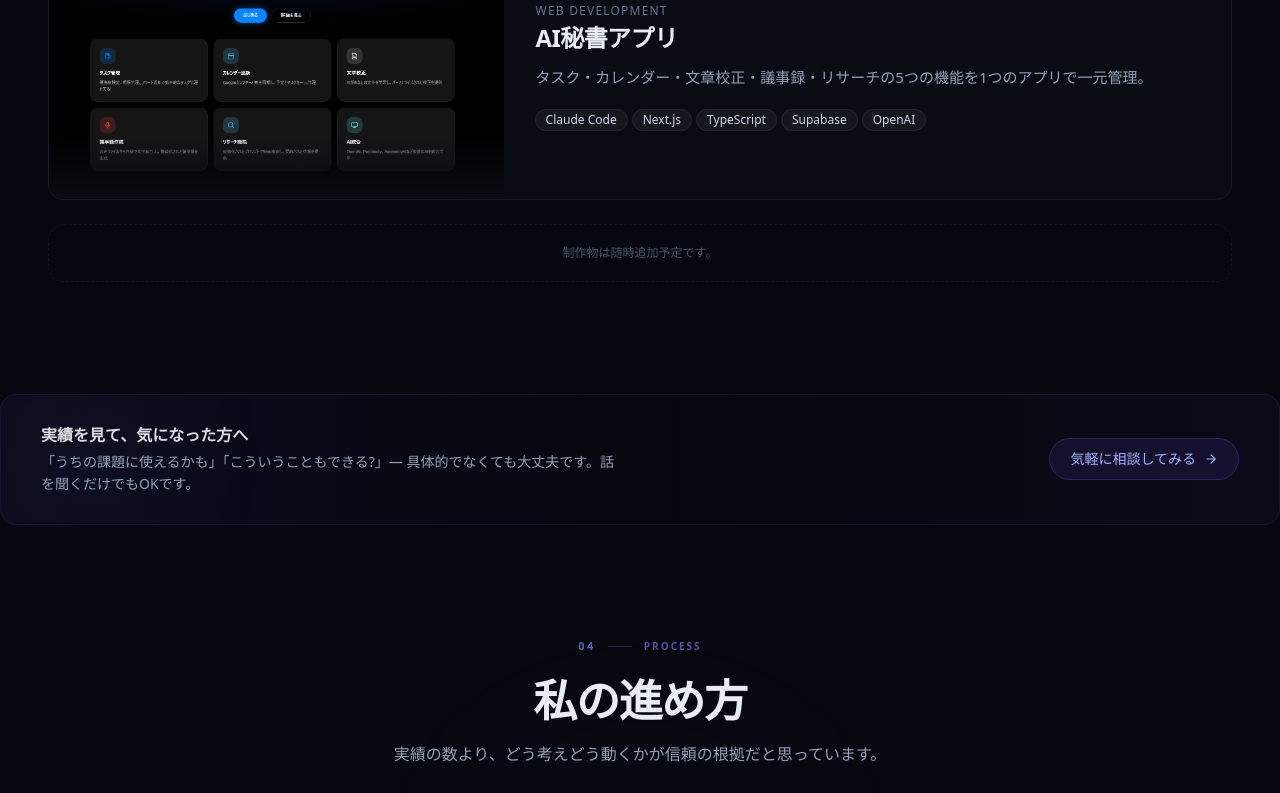
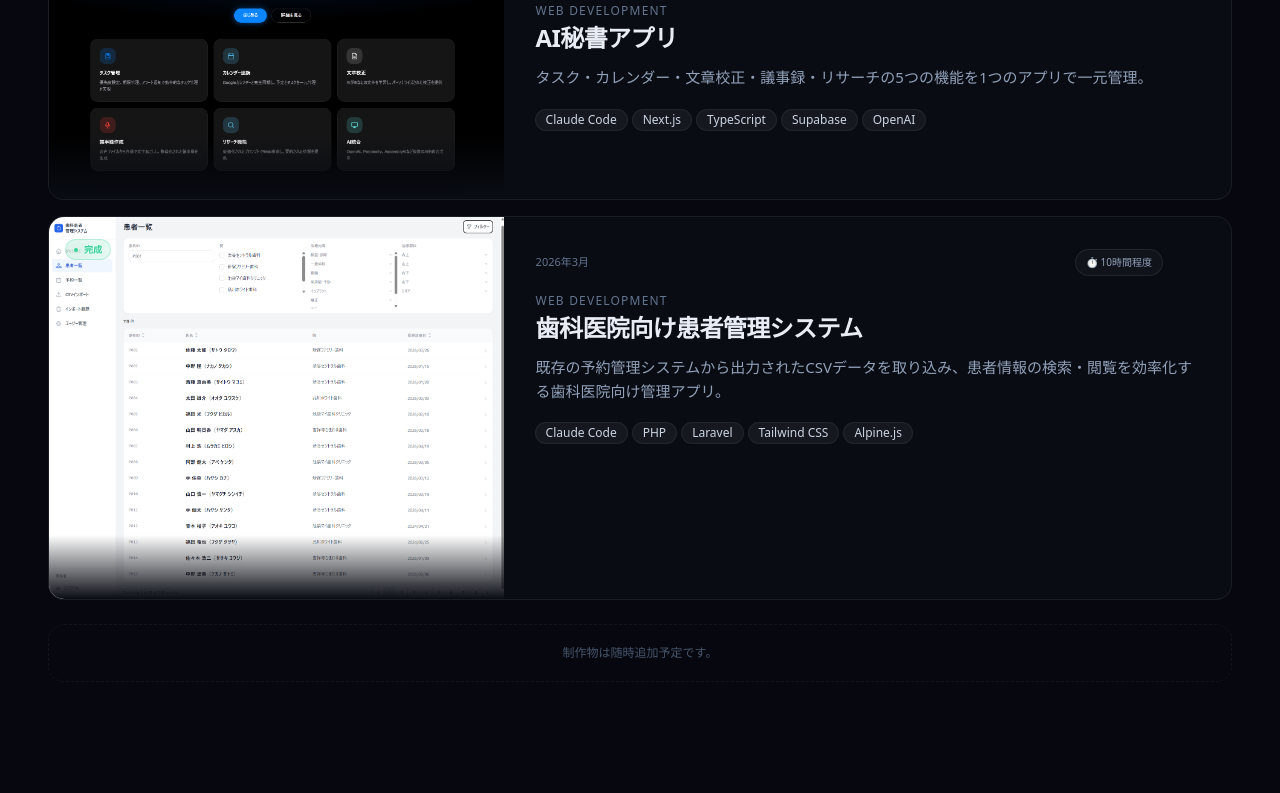
Before and after one commit to kawaddd/my-portfolio-app, a Next.js app: page / in a window 1280 px wide. Shown: the part 4290-5083 px from the top of the page. Built offline with nearby package versions, Linux system fonts and the light colour scheme.

Commit message:
Add dental patient management system to Works section
Co-Authored-By: Claude Sonnet 4.6 <noreply@anthropic.com>

```diff
--- a/src/components/sections/Works.tsx
+++ b/src/components/sections/Works.tsx
@@ -377,7 +377,7 @@ function ProjectModal({ project, onClose }: { project: Project; onClose: () => v
 
           {/* 公開URLがある場合のみ表示 */}
           {project.url && (
-            <div className="mt-8">
+            <div className="mt-8 space-y-3">
               <a
                 href={project.url}
                 target="_blank"
@@ -386,6 +386,17 @@ function ProjectModal({ project, onClose }: { project: Project; onClose: () => v
               >
                 <ExternalLink className="h-4 w-4" /> サイトを見る
               </a>
+              {project.loginInfo && (
+                <div className="rounded-xl border border-white/[0.06] bg-white/[0.03] px-4 py-3">
+                  <p className="mb-2 text-[10px] font-bold tracking-[0.2em] text-slate-500 uppercase">
+                    デモ用ログイン情報
+                  </p>
+                  <div className="space-y-1 font-mono text-xs text-slate-400">
+                    <p>Email&nbsp;&nbsp;&nbsp;: <span className="text-slate-300">{project.loginInfo.email}</span></p>
+                    <p>Password : <span className="text-slate-300">{project.loginInfo.password}</span></p>
+                  </div>
+                </div>
+              )}
             </div>
           )}
         </div>
--- a/src/data/projects.ts
+++ b/src/data/projects.ts
@@ -17,6 +17,8 @@ export type Project = {
   url?: string;
   /** 作成時間（あれば） */
   duration?: string;
+  /** ログイン情報（あれば） */
+  loginInfo?: { email: string; password: string };
 };
 
 export const projects: Project[] = [
@@ -103,4 +105,26 @@ export const projects: Project[] = [
     url: "https://ai-secretary-app-nu.vercel.app/",
     duration: "10時間程度",
   },
+  {
+    id: "dental-patient-management",
+    title: "歯科医院向け患者管理システム",
+    titleEn: "Dental Patient Management System",
+    category: "Web Development",
+    tags: ["Claude Code", "PHP", "Laravel", "Tailwind CSS", "Alpine.js", "SQLite", "PostgreSQL", "Docker", "GitHub"],
+    description:
+      "既存の予約管理システムから出力されたCSVデータを取り込み、患者情報の検索・閲覧を効率化する歯科医院向け管理アプリ。",
+    challenge:
+      "既存システムと紙運用が混在し、治療部位ごとの経過など複雑な診療履歴を効率的に管理・検索できていない状況だった。その結果、必要な情報へのアクセスに時間がかかり、ドクターの業務効率を阻害していた。",
+    solution:
+      "既存システムから出力されたCSVデータのインポート機能を実装し、患者・予約情報を一元管理。患者ID・医院・治療内容・治療部位など複数条件での検索機能と、診療履歴の時系列表示を構築した。また、CSV取り込み時はエラー行のみをスキップし内容を明示することで、業務を止めない運用を前提とした設計とした。",
+    outcome:
+      "CSVインポートから検索・履歴閲覧までを一つのUIで完結させ、患者情報へのアクセス効率を向上。非同期検索とフィルター状態の可視化により、ドクターが迷わず操作できる直感的なUXを実現した。さらに、エラー耐性のあるインポート設計により、データ不備があっても業務を止めない実用的なシステムを構築した。",
+    featured: true,
+    status: "completed",
+    year: "2026年3月",
+    image: "/works/gazou.png",
+    url: "https://dental-patient-management.onrender.com/",
+    duration: "10時間程度",
+    loginInfo: { email: "dev@example.com", password: "password123" },
+  },
 ];
```
Also changed, not shown: public/works/gazou.png (added).
